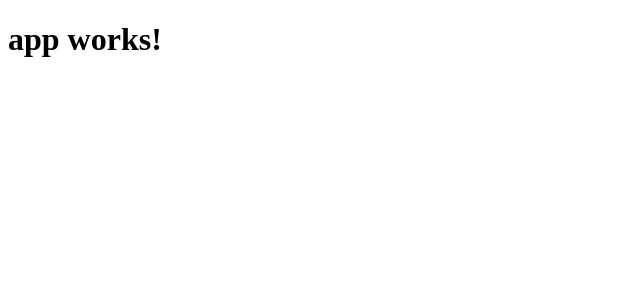
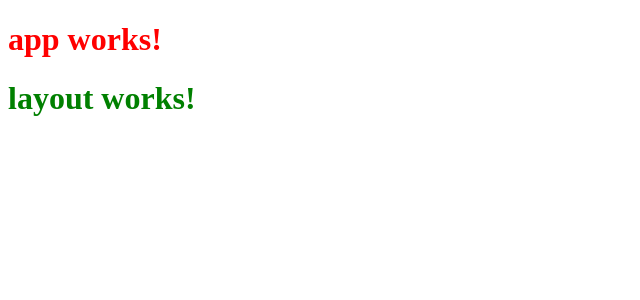
Before and after one commit to awesome-pentest-gadgets/My-Home-Server, an Angular app in the folder mhs-client2/: page / in a window 1280 px wide. Shown: the top 300 px of the page, without its empty margins (0-640 px from the left). Built offline with nearby package versions, Linux system fonts and the light colour scheme.

Commit message:
Adding component.

```diff
--- a/mhs-client2/package.json
+++ b/mhs-client2/package.json
@@ -29,15 +29,16 @@
     "@angular/compiler-cli": "^4.0.0",
     "@types/jasmine": "2.5.38",
     "@types/node": "~6.0.60",
+    "angular-ide": "^0.9.21",
     "codelyzer": "~2.0.0",
     "jasmine-core": "~2.5.2",
     "jasmine-spec-reporter": "~3.2.0",
     "karma": "~1.4.1",
     "karma-chrome-launcher": "~2.0.0",
     "karma-cli": "~1.0.1",
+    "karma-coverage-istanbul-reporter": "^0.2.0",
     "karma-jasmine": "~1.1.0",
     "karma-jasmine-html-reporter": "^0.2.2",
-    "karma-coverage-istanbul-reporter": "^0.2.0",
     "protractor": "~5.1.0",
     "ts-node": "~2.0.0",
     "tslint": "~4.5.0",
--- a/mhs-client2/src/app/app.component.css
+++ b/mhs-client2/src/app/app.component.css
@@ -0,0 +1,3 @@
+h1 {
+	color: red;
+}
--- a/mhs-client2/src/app/app.component.html
+++ b/mhs-client2/src/app/app.component.html
@@ -1,3 +1,5 @@
 <h1>
   {{title}}
 </h1>
+
+ <app-layout>Loading...</app-layout>
--- a/mhs-client2/src/app/app.module.ts
+++ b/mhs-client2/src/app/app.module.ts
@@ -4,10 +4,12 @@ import { FormsModule } from '@angular/forms';
 import { HttpModule } from '@angular/http';
 
 import { AppComponent } from './app.component';
+import { LayoutComponent } from './layout/layout.component';
 
 @NgModule({
   declarations: [
-    AppComponent
+    AppComponent,
+    LayoutComponent
   ],
   imports: [
     BrowserModule,
--- /dev/null
+++ b/mhs-client2/src/app/layout/layout.component.css
@@ -0,0 +1,3 @@
+h1 {
+	color: green;
+}
--- /dev/null
+++ b/mhs-client2/src/app/layout/layout.component.html
@@ -0,0 +1,3 @@
+<h1>
+  layout works!
+</h1>
--- /dev/null
+++ b/mhs-client2/src/app/layout/layout.component.ts
@@ -0,0 +1,15 @@
+import { Component, OnInit } from '@angular/core';
+
+@Component({
+  selector: 'app-layout',
+  templateUrl: './layout.component.html',
+  styleUrls: ['./layout.component.css']
+})
+export class LayoutComponent implements OnInit {
+
+  constructor() { }
+
+  ngOnInit() {
+  }
+
+}
```
Also changed, not shown: 2 other files (tests, documents, lock files or other folders).
